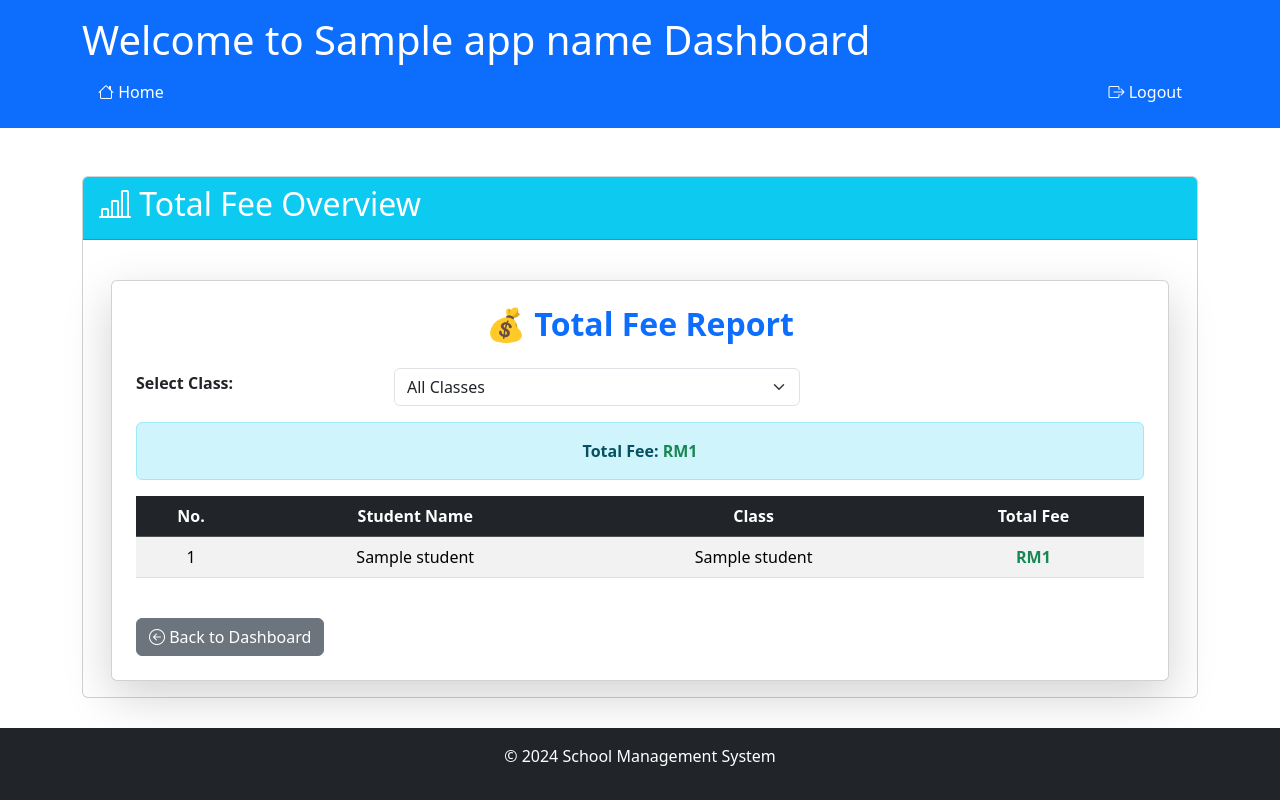
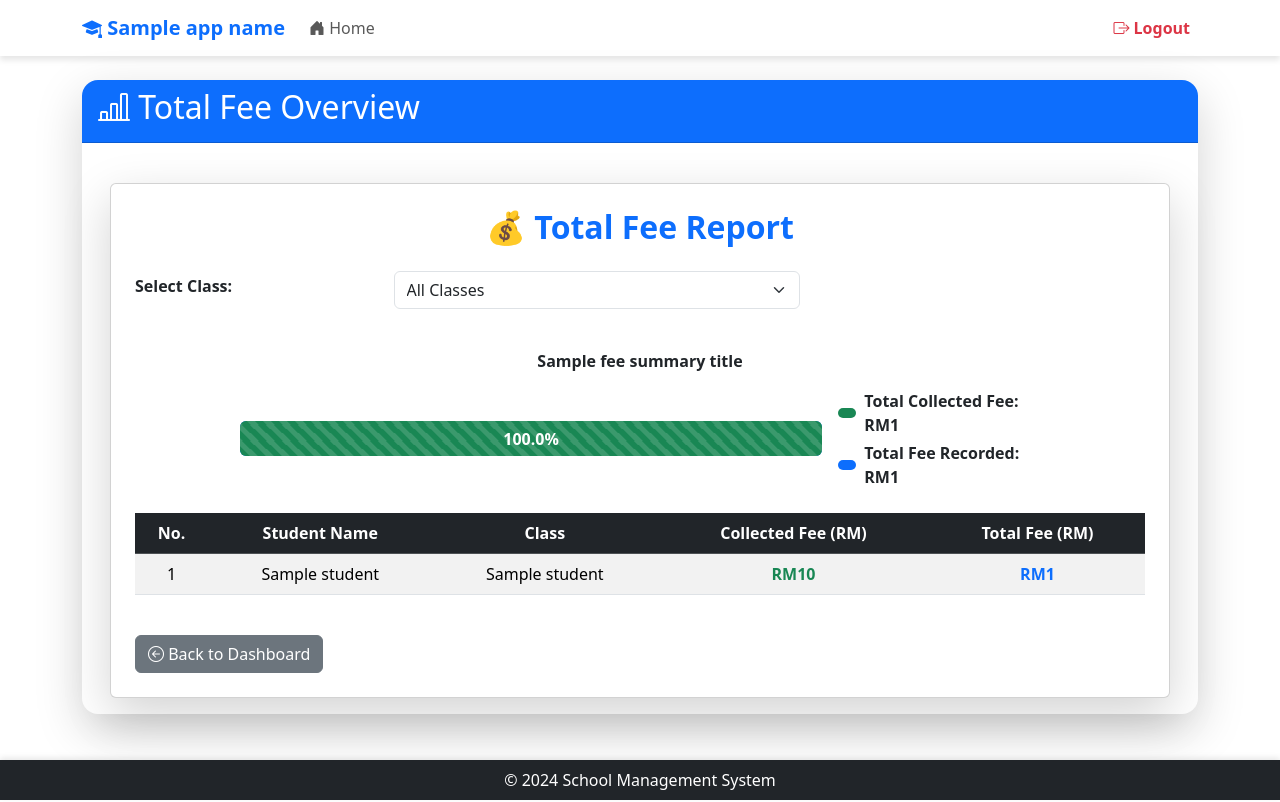
Before and after one commit to djzzlim/Monthly-Fee-Management-System, a Python web app: template app/templates/teacher/total_fee.html in a window 1280 px wide. Run offline with Jinja, Linux system fonts and the light colour scheme; the template is opened without the code that fills it: most values are stand-ins (such as "Sample title", 1, 10 or a date in 2020).

Commit message:
Refactor routes and update templates
- Updated `admin/settings.py`, `parent_routes.py`, and `teacher_routes.py` for improved functionality.
- Removed outdated `invoice_template.html` from parent templates.
- Modified parent, teacher, and shared templates to enhance UI and fix bugs.
- Updated `db.sqlite3` to reflect recent changes.

```diff
--- a/app/routes/admin/settings.py
+++ b/app/routes/admin/settings.py
@@ -1,10 +1,12 @@
-from flask import render_template, request, redirect, url_for, flash
+from flask import render_template, request, redirect, url_for, flash, current_app
 from flask_login import login_required
 from app import db
 from app.models.models import Settings
 from . import admin
 from app.routes.routes import role_required, app_name
 from app.models.models import User, Role, Settings, Class, ClassAssignment, ParentStudentRelation, FeeStructure
+from app.utilities.utils import allowed_file, compress_image, convert_to_favicon
+import os
 
 
 @admin.route('/system-settings', methods=['GET', 'POST'])
--- a/app/templates/share/dashboard.html
+++ b/app/templates/share/dashboard.html
@@ -5,23 +5,69 @@
     <meta name="viewport" content="width=device-width, initial-scale=1.0" />
     <title>{% block title %}Dashboard{% endblock %}</title>
     <link rel="icon" href="/static/favicon.ico" type="image/x-icon" />
+
     <!-- Bootstrap CSS -->
     <link href="https://cdn.jsdelivr.net/npm/bootstrap@5.3.0-alpha1/dist/css/bootstrap.min.css" rel="stylesheet" />
     <link href="https://cdn.jsdelivr.net/npm/bootstrap-icons/font/bootstrap-icons.css" rel="stylesheet" />
 
-    {% block styles %} {% endblock %}
+    <style>
+      /* Ensure full height layout */
+      html, body {
+        height: 100%;
+      }
+      body {
+        display: flex;
+        flex-direction: column;
+        min-height: 100vh;
+      }
+
+      /* Main Content */
+      main {
+        flex: 1;
+      }
+
+      /* Modern Navbar */
+      .navbar {
+        background: rgba(255, 255, 255, 0.9);
+        box-shadow: 0 4px 6px rgba(0, 0, 0, 0.1);
+      }
+      .navbar-nav .nav-link {
+        font-weight: 500;
+        transition: 0.3s;
+      }
+      .navbar-nav .nav-link:hover {
+        color: #0d6efd;
+      }
+      .badge {
+        font-size: 0.75rem;
+      }
+
+      /* Hover Effects on Cards */
+      .hover-card {
+        transition: all 0.3s ease-in-out;
+      }
+      .hover-card:hover {
+        transform: scale(1.05);
+        box-shadow: 0px 4px 12px rgba(0, 0, 0, 0.2);
+      }
+
+      /* Footer */
+      .sticky-footer {
+        position: sticky;
+        bottom: 0;
+        width: 100%;
+        box-shadow: 0 -2px 6px rgba(0, 0, 0, 0.1);
+      }
+    </style>
+
+    {% block styles %}{% endblock %}
   </head>
 
   <body>
-    <!-- Header (Common to all users) -->
-    <header class="bg-primary text-white p-3">
+    <!-- Navbar -->
+    <header class="navbar navbar-expand-lg navbar-light">
       <div class="container">
-        <h1>Welcome to {{ app_name }} Dashboard</h1>
-        <nav class="d-flex">
-          <ul class="nav me-auto">
-            <!-- Home button with icon -->
-            <li class="nav-item">
-              <a class="nav-link text-white"
+        <a class="navbar-brand text-primary fw-bold"
           href="{% if current_user.role_id == '1' %}
                     {{ url_for('admin.dashboard') }}
                 {% elif current_user.role_id == '2' %}
@@ -32,53 +78,75 @@
                     {{ url_for('accountant.dashboard') }}
                 {% else %}
                     {{ url_for('views.home') }}
-                      {% endif %}"
-              >
-                <i class="bi bi-house"></i> Home
+                {% endif %}">
+          <i class="bi bi-mortarboard-fill"></i> {{ app_name }}
+        </a>
+
+        <button class="navbar-toggler" type="button" data-bs-toggle="collapse" data-bs-target="#navbarNav">
+          <span class="navbar-toggler-icon"></span>
+        </button>
+
+        <div class="collapse navbar-collapse" id="navbarNav">
+          <ul class="navbar-nav me-auto">
+            <li class="nav-item">
+              <a class="nav-link"
+                 href="{% if current_user.role_id == '1' %}
+                          {{ url_for('admin.dashboard') }}
+                       {% elif current_user.role_id == '2' %}
+                          {{ url_for('teacher.dashboard') }}
+                       {% elif current_user.role_id == '3' %}
+                          {{ url_for('parent.dashboard') }}
+                       {% elif current_user.role_id == '4' %}
+                          {{ url_for('accountant.dashboard') }}
+                       {% else %}
+                          {{ url_for('views.home') }}
+                       {% endif %}">
+                <i class="bi bi-house-door-fill"></i> Home
               </a>
             </li>
 
             <!-- Admin-specific navigation -->
             {% if current_user.role_id == '1' %}
               <li class="nav-item">
-                <a class="nav-link text-white" href="{{ url_for('admin.manage_users') }}">
+                <a class="nav-link" href="{{ url_for('admin.manage_users') }}">
                   <i class="bi bi-people"></i> Manage Users
                 </a>
               </li>
               <li class="nav-item">
-                <a class="nav-link text-white" href="{{ url_for('admin.fee_management') }}">
+                <a class="nav-link" href="{{ url_for('admin.fee_management') }}">
                   <i class="bi bi-cash-coin"></i> Fee Management
                 </a>
               </li>
               <li class="nav-item">
-                <a class="nav-link text-white" href="{{ url_for('admin.class_assignments') }}">
+                <a class="nav-link" href="{{ url_for('admin.class_assignments') }}">
                   <i class="bi bi-clipboard-data"></i> Class Assignments
                 </a>
               </li>
               <li class="nav-item">
-                <a class="nav-link text-white" href="{{ url_for('admin.parent_student') }}">
+                <a class="nav-link" href="{{ url_for('admin.parent_student') }}">
                   <i class="bi bi-person-check"></i> Parent-Student Data
                 </a>
               </li>
               <li class="nav-item">
-                <a class="nav-link text-white" href="{{ url_for('admin.system_settings') }}">
+                <a class="nav-link" href="{{ url_for('admin.system_settings') }}">
                   <i class="bi bi-gear"></i> System Settings
                 </a>
               </li>
 
+            <!-- Teacher-specific navigation -->
             {% elif current_user.role_id == '2' %}
               <li class="nav-item">
-                <a class="nav-link text-white" href="{{ url_for('teacher.fee_status') }}">
+                <a class="nav-link" href="{{ url_for('teacher.fee_status') }}">
                   <i class="bi bi-clipboard-check"></i> Class Payment Status
                 </a>
               </li>
               <li class="nav-item">
-                <a class="nav-link text-white" href="{{ url_for('teacher.generate_total_fee') }}">
+                <a class="nav-link" href="{{ url_for('teacher.generate_total_fee') }}">
                   <i class="bi bi-bar-chart-line"></i> Total Fee Overview
                 </a>
               </li>
               <li class="nav-item">
-                <a class="nav-link text-white" href="{{ url_for('teacher.send_reminders') }}">
+                <a class="nav-link" href="{{ url_for('teacher.send_reminders') }}">
                   <i class="bi bi-bell"></i> Send Reminders
                 </a>
               </li>
@@ -86,22 +154,22 @@
             <!-- Parent-specific navigation -->
             {% elif current_user.role_id == '3' %}
               <li class="nav-item">
-                <a class="nav-link text-white" href="{{ url_for('parent.fee_summary') }}">
+                <a class="nav-link" href="{{ url_for('parent.fee_summary') }}">
                   <i class="bi bi-cash-coin"></i> Fee Summary
                 </a>
               </li>
               <li class="nav-item">
-                <a class="nav-link text-white" href="{{ url_for('parent.fee_record') }}">
+                <a class="nav-link" href="{{ url_for('parent.fee_record') }}">
                   <i class="bi bi-clipboard-data"></i> Fee Record
                 </a>
               </li>
               <li class="nav-item">
-                <a class="nav-link text-white" href="{{ url_for('parent.make_payment') }}">
+                <a class="nav-link" href="{{ url_for('parent.make_payment') }}">
                   <i class="bi bi-credit-card"></i> Make Payment
                 </a>
               </li>
               <li class="nav-item">
-                <a class="nav-link text-white" href="{{ url_for('parent.payment_history') }}">
+                <a class="nav-link" href="{{ url_for('parent.payment_history') }}">
                   <i class="bi bi-clock-history"></i> Payment History
                 </a>
               </li>
@@ -111,24 +179,25 @@
                 </a>
               </li>
 
+            <!-- Accountant-specific navigation -->
             {% elif current_user.role_id == '4' %}
               <li class="nav-item">
-                <a class="nav-link text-white" href="{{ url_for('accountant.fee_records') }}">
+                <a class="nav-link" href="{{ url_for('accountant.fee_records') }}">
                   <i class="bi bi-cash-coin"></i> Manage Fee Records
                 </a>
               </li>
               <li class="nav-item">
-                <a class="nav-link text-white" href="{{ url_for('accountant.financial_reports') }}">
+                <a class="nav-link" href="{{ url_for('accountant.financial_reports') }}">
                   <i class="bi bi-bar-chart"></i> Financial Reports
                 </a>
               </li>
               <li class="nav-item">
-                <a class="nav-link text-white" href="{{ url_for('accountant.generate_invoices') }}">
+                <a class="nav-link" href="{{ url_for('accountant.generate_invoices') }}">
                   <i class="bi bi-file-earmark-text"></i> Generate Invoices
                 </a>
               </li>
               <li class="nav-item">
-                <a class="nav-link text-white" href="{{ url_for('accountant.overdue_records') }}">
+                <a class="nav-link" href="{{ url_for('accountant.overdue_records') }}">
                   <i class="bi bi-exclamation-triangle"></i> Overdue Payments
                 </a>
               </li>
@@ -136,38 +205,42 @@
           </ul>
 
           <!-- Logout button always on the far right -->
-          <ul class="nav ms-auto">
+          <ul class="navbar-nav ms-auto">
             <li class="nav-item">
-              <a class="nav-link text-white" href="{{ url_for('auth.logout') }}">
+              <a class="nav-link text-danger fw-bold" href="{{ url_for('auth.logout') }}">
                 <i class="bi bi-box-arrow-right"></i> Logout
               </a>
             </li>
           </ul>
-        </nav>
+        </div>
       </div>
     </header>
 
     <!-- Main Content -->
-    <main class="container my-5" style="padding-bottom: 50px;">
-      <div class="card">
-        <div class="card-header text-white {% block card_header %}{% endblock %}">
+    <main class="container mt-4">
+      <div class="card border-0 shadow-lg rounded-4">
+        <div class="card-header text-white bg-primary rounded-top-4">
           <h2>{% block card_title %} {% endblock %}</h2>
         </div>
-        <div class="card-body">{% block card_content %} {% endblock %}</div>
+        <div class="card-body">
+          {% block card_content %} {% endblock %}
+        </div>
       </div>
     </main>
 
-    <!-- Modal for notification -->
+    <!-- Modal for Notifications -->
     {% if current_user.role_id == '3' %}
       {% include 'parent/notification.html' %}
     {% endif %}
 
-    <footer class="bg-dark text-white py-3 fixed-bottom footer">
-      <div class="container text-center">
-        <p>&copy; 2024 School Management System</p>
+    <!-- Footer -->
+    <footer class="bg-dark text-white py-2 mt-5 text-center sticky-footer">
+      <div class="container">
+        <p class="m-0">&copy; 2024 School Management System</p>
       </div>
     </footer>
 
+    <!-- Bootstrap JS -->
     <script src="https://cdn.jsdelivr.net/npm/@popperjs/core@2.11.6/dist/umd/popper.min.js"></script>
     <script src="https://cdn.jsdelivr.net/npm/bootstrap@5.3.0-alpha1/dist/js/bootstrap.min.js"></script>
   </body>
--- a/app/templates/teacher/fee_status.html
+++ b/app/templates/teacher/fee_status.html
@@ -25,7 +25,7 @@
         </form>
 
         <!-- Button for statistics -->
-        <button class="btn btn-info btn-lg shadow-sm rounded-pill" onclick="showStatistics()">📈 View Statistics</button>
+        <button class="btn btn-info btn-sm shadow-sm rounded-pill" onclick="showStatistics()">📈 View Statistics</button>
     </div>
 
     <!-- Payment Status Table -->
--- a/app/templates/teacher/total_fee.html
+++ b/app/templates/teacher/total_fee.html
@@ -28,9 +28,37 @@
             </div>
         </form>
 
-        <!-- Total Fee Summary -->
-        <div class="alert alert-info text-center fw-bold">
-            Total Fee: <span class="text-success">RM{{ total_fee }}</span>
+        {% set progress = 0 %}
+        {% if total_fee_recorded > 0 %}
+            {% set progress = (total_collected_fee / total_fee_recorded * 100) | round(2) %}
+        {% endif %}
+
+        <!-- Total Fee Progress Bar -->
+        <div class="progress-container my-4">
+            <p class="fw-bold text-center">{{ fee_summary_title }}</p>
+            <div class="progress-wrapper d-flex align-items-center justify-content-center">
+                <div class="progress bg-primary">
+                    <div class="progress-bar bg-success progress-bar-striped progress-bar-animated"
+                         role="progressbar"
+                         aria-valuenow="{{ progress }}"
+                         aria-valuemin="0"
+                         aria-valuemax="100"
+                         data-progress="{{ progress }}">
+                        <span class="progress-text">{{ progress }}%</span>
+                    </div>
+                </div>
+
+
+                <!-- Colored Labels for Fee Breakdown -->
+                <div class="ms-3">
+                    <div class="d-flex align-items-center">
+                        <span class="fee-indicator bg-success me-2"></span> <span class="fw-bold">Total Collected Fee: RM{{ total_collected_fee }}</span>
+                    </div>
+                    <div class="d-flex align-items-center mt-1">
+                        <span class="fee-indicator bg-primary me-2"></span> <span class="fw-bold">Total Fee Recorded: RM{{ total_fee_recorded }}</span>
+                    </div>
+                </div>
+            </div>
         </div>
 
         <!-- Student Fee Table -->
@@ -41,7 +69,8 @@
                         <th>No.</th>
                         <th>Student Name</th>
                         <th>Class</th>
-                        <th>Total Fee</th>
+                        <th>Collected Fee (RM)</th>
+                        <th>Total Fee (RM)</th>
                     </tr>
                 </thead>
                 <tbody>
@@ -50,7 +79,8 @@
                         <td>{{ loop.index }}</td>
                         <td>{{ student.name }}</td>
                         <td>{{ student.class_name }}</td>
-                        <td class="text-success fw-bold">RM{{ student.total_fee }}</td>
+                        <td class="text-success fw-bold">RM{{ student.collected_fee }}</td>
+                        <td class="text-primary fw-bold">RM{{ student.total_fee }}</td>
                     </tr>
                     {% endfor %}
                 </tbody>
@@ -65,4 +95,71 @@
         </div>
     </div>
 </div>
+
+<!-- Custom Styles -->
+<style>
+    .progress-container {
+        max-width: 800px;
+        width: 100%;
+        margin: auto;
+    }
+
+    .progress-wrapper {
+        display: flex;
+        align-items: center;
+        justify-content: center;
+    }
+
+    .progress {
+        width: 80%;
+        height: 35px;
+        position: relative;
+    }
+
+    .progress-bar {
+        transition: width 0.6s ease-in-out;
+        font-size: 16px;
+        font-weight: bold;
+        display: flex;
+        align-items: center;
+        justify-content: center;
+    }
+
+    .progress-text {
+    color: white;
+    font-weight: bold;
+    position: absolute;
+    left: 50%;
+    top: 50%;
+    transform: translate(-50%, -50%);
+    white-space: nowrap; /* Ensures text doesn't wrap */
+    }
+
+
+    .fee-box {
+        border-radius: 5px;
+        font-size: 14px;
+        width: 150px;
+    }
+    .fee-indicator {
+        display: inline-block;
+        width: 20px;
+        height: 10px;
+        border-radius: 5px;
+    }
+</style>
+
+<!-- JavaScript to Fix Progress Bar Width  -->
+<script>
+    document.addEventListener("DOMContentLoaded", function() {
+        let progressBar = document.querySelector(".progress-bar");
+        let progressText = document.querySelector(".progress-text");
+        let progressValue = progressBar.getAttribute("data-progress");
+
+        // Set the progress bar width
+        progressBar.style.width = progressValue + "%";
+
+    });
+</script>
+
 {% endblock %}
```
Also changed, not shown: app/routes/parent_routes.py (+86 -14 lines), app/routes/teacher_routes.py (+74 -35 lines), app/templates/parent/invoice_template.html (deleted, +0 -55 lines), app/templates/parent/notification_dashboard.html (+12 -4 lines), app/templates/teacher/send_reminders.html (+9 -2 lines), instance/db.sqlite3. Lines whose indentation alone changed are shown as unchanged.
